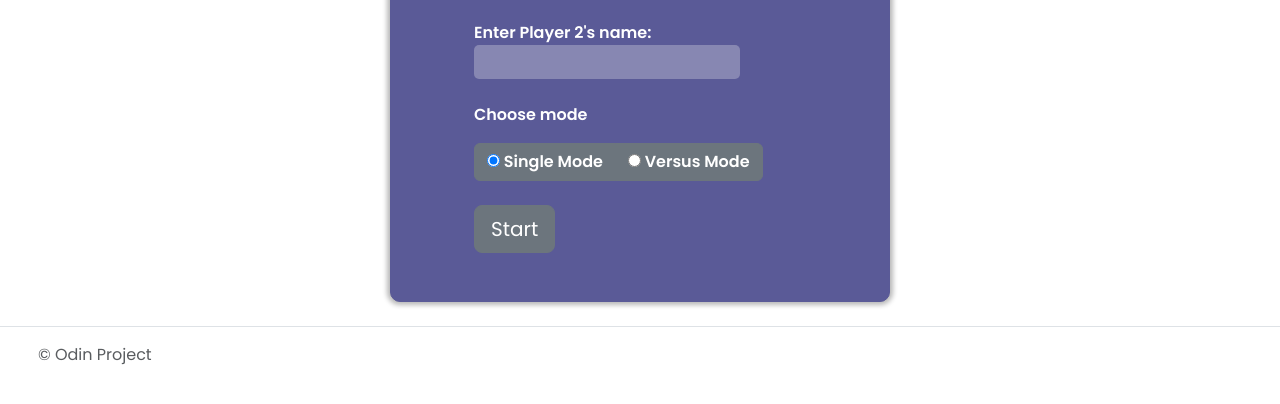
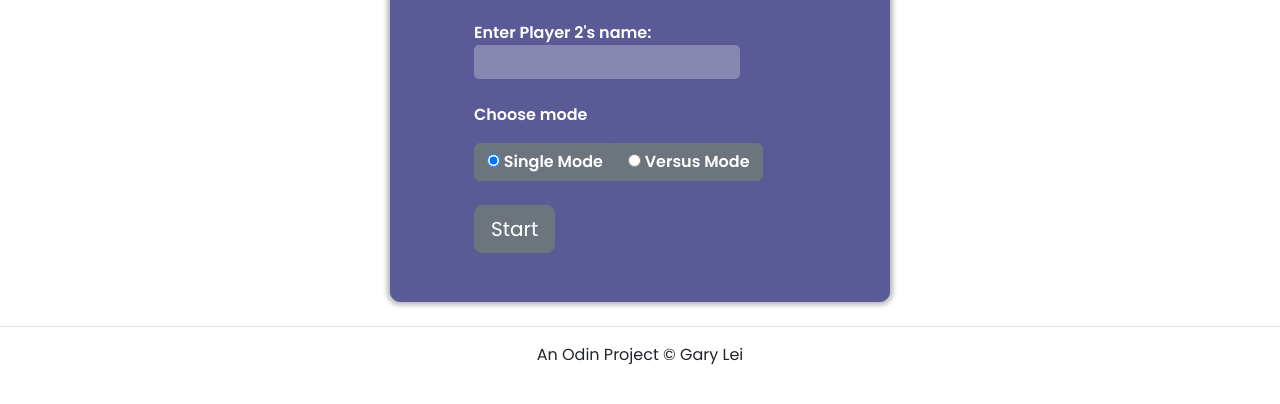
Before and after one commit to xsymmetry9/tictactoe, a plain HTML site: page index.html in a window 1280 px wide. Shown: the part 356-760 px from the top of the page. Drawn offline with nearby package versions, Linux system fonts and the light colour scheme.

Commit message:
Fixed footer

```diff
--- a/index.html
+++ b/index.html
@@ -85,13 +85,9 @@
 
 
     </div>
-    <footer class="d-flex flex-wrap justify-content-between align-items-center py-3 my-4 border-top">
-        <div class="col-md-4 d-flex align-items-center">
-          <a href="/" class="mb-3 me-2 mb-md-0 text-muted text-decoration-none lh-1">
-            <svg class="bi" width="30" height="24"><use xlink:href="#bootstrap"/></svg>
-          </a>
-          <span class="mb-3 mb-md-0 text-muted">&copy; Odin Project</span>
-        </div>
+    <footer class="py-3 my-4 border-top">
+        <p class="text-center mb-3 mb-md-0">An Odin Project &copy; Gary Lei</p>
+
 
       </footer>
     <!-- Includes JS Popper -->
```
